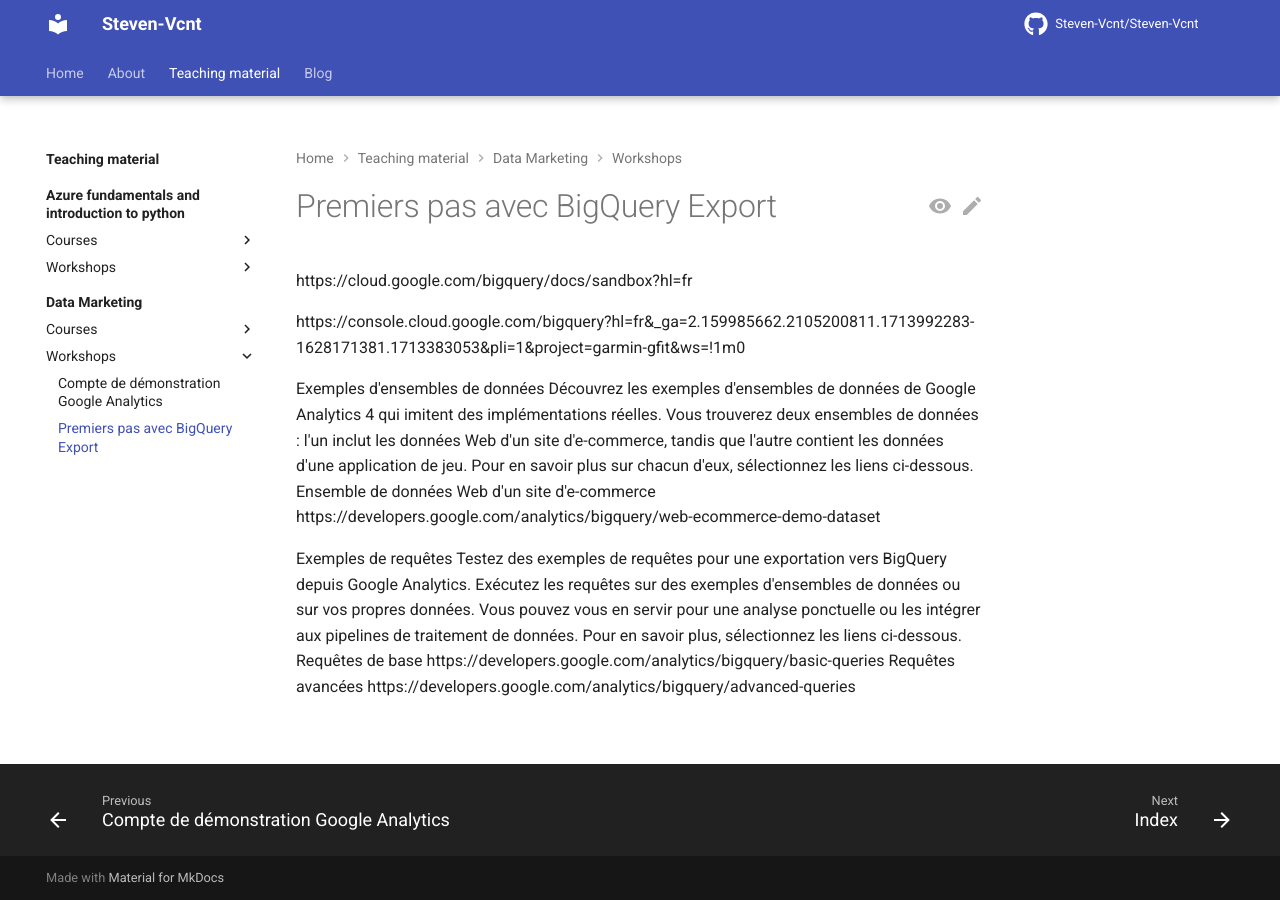
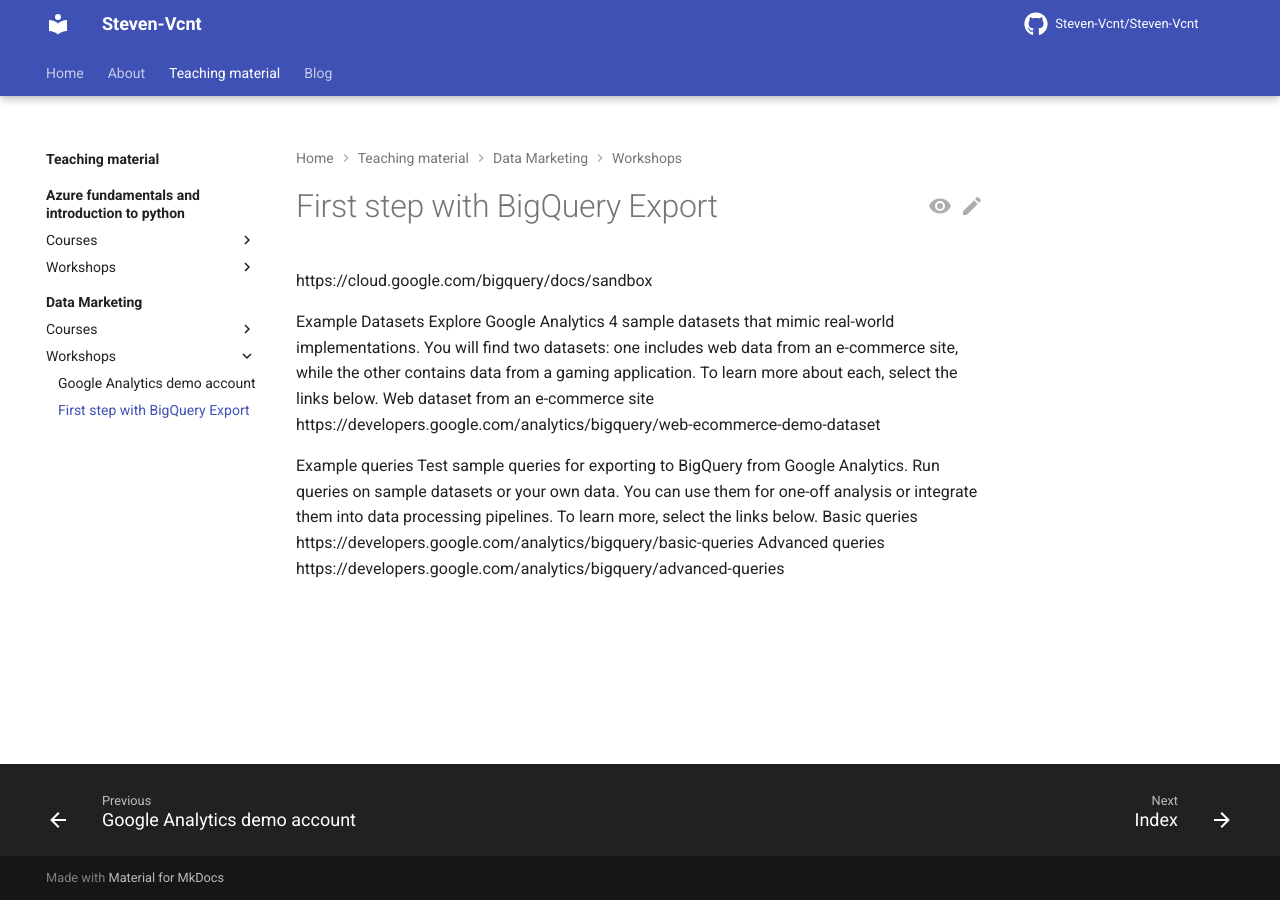
Before and after one commit to Steven-Vcnt/Steven-Vcnt, an MkDocs documentation site: the page built from docs/Teaching material/Data Marketing/Workshops/1.Big_query_demo.md, in a window 1280 px wide. Built offline with MkDocs 1.6.1 and Material for MkDocs 9.7.7, drawn with Linux system fonts in a browser that asks for light colours; comment, search, counter and statistics services are not loaded.

Commit message:
Translate Data Marketing Course and rework course session 1 & 2

```diff
--- a/docs/Teaching material/Data Marketing/Workshops/1.Big_query_demo.md
+++ b/docs/Teaching material/Data Marketing/Workshops/1.Big_query_demo.md
@@ -1,22 +1,17 @@
+# First step with BigQuery Export
 
-# Premiers pas avec BigQuery Export
+https://cloud.google.com/bigquery/docs/sandbox
 
-https://cloud.google.com/bigquery/docs/sandbox?hl=fr
-
-https://console.cloud.google.com/bigquery?hl=fr&_ga=2.159985662.2105200811.1713992283-1628171381.1713383053&pli=1&project=garmin-gfit&ws=!1m0
-
-
-Exemples d'ensembles de données
-Découvrez les exemples d'ensembles de données de Google Analytics 4 qui imitent des implémentations réelles. Vous trouverez deux ensembles de données : l'un inclut les données Web d'un site d'e-commerce, tandis que l'autre contient les données d'une application de jeu.
-Pour en savoir plus sur chacun d'eux, sélectionnez les liens ci-dessous.
-Ensemble de données Web d'un site d'e-commerce
+Example Datasets
+Explore Google Analytics 4 sample datasets that mimic real-world implementations. You will find two datasets: one includes web data from an e-commerce site, while the other contains data from a gaming application.
+To learn more about each, select the links below.
+Web dataset from an e-commerce site
 https://developers.google.com/analytics/bigquery/web-ecommerce-demo-dataset
 
-
-Exemples de requêtes
-Testez des exemples de requêtes pour une exportation vers BigQuery depuis Google Analytics. Exécutez les requêtes sur des exemples d'ensembles de données ou sur vos propres données. Vous pouvez vous en servir pour une analyse ponctuelle ou les intégrer aux pipelines de traitement de données.
-Pour en savoir plus, sélectionnez les liens ci-dessous.
-Requêtes de base
+Example queries
+Test sample queries for exporting to BigQuery from Google Analytics. Run queries on sample datasets or your own data. You can use them for one-off analysis or integrate them into data processing pipelines.
+To learn more, select the links below.
+Basic queries
 https://developers.google.com/analytics/bigquery/basic-queries
-Requêtes avancées
+Advanced queries
 https://developers.google.com/analytics/bigquery/advanced-queries
```
Also changed, not shown: docs/Teaching material/Data Marketing/Courses/3.module_data_marketing_evaluation.md (deleted, +0 -53 lines), docs/Teaching material/Data Marketing/Workshops/0.Configure_demo_account_anaytics.md (+7 -7 lines), 2 other files.
